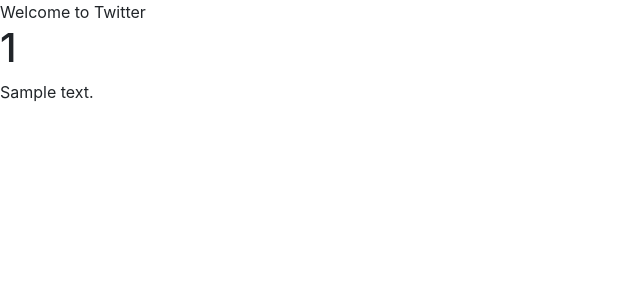
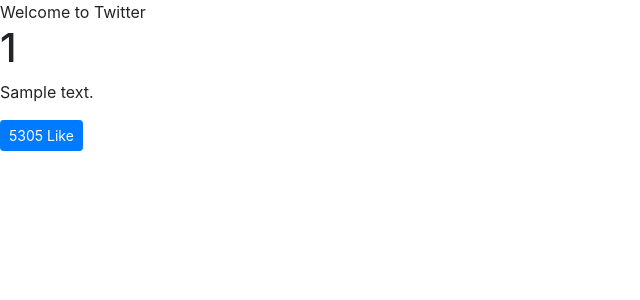
Before and after one commit to fvarli/django-twitter-like-app, a Django app: page / in a window 1280 px wide. Shown: the top 300 px of the page, without its empty margins (0-640 px from the left). Run offline with Django 3.2, Linux system fonts and the light colour scheme; tables that the repository leaves empty hold one stand-in row (values such as "Sample post"); some libraries are stand-ins or nearby versions.

Commit message:
updates: tweets

```diff
--- a/templates/pages/home.html
+++ b/templates/pages/home.html
@@ -26,6 +26,24 @@
   const url = "/tweets"
   const responseType = "json"
 
+  function handle_did_like(tweet_id, current_cont) {
+    console.log(tweet_id, current_cont)
+    current_cont++
+    return
+  }
+  function like_btn(tweet) {
+    return "<button class='btn btn-primary btn-sm' onclick='handle_did_like(" + tweet.id + "," + tweet.likes +")'>"+ tweet.likes +" Like</button>"
+  }
+
+  function format_tweet_element(tweet){
+
+    var formatted_tweet = "<div class='mb-4 tweet' id='tweet-" + tweet.id +" '><h1>" + tweet.id
+            + "</h1>" + "<p>" + tweet.content +
+            "</p><div class='btn-group'>" + like_btn(tweet) +
+            "</div></div>"
+
+    return formatted_tweet
+  }
   xhr.responseType = responseType
   xhr.open(method, url)
   xhr.onload = function () {
@@ -34,9 +52,8 @@
     var final_tweet_str = ""
     var i;
     for(i=0; i<listed_items.length; i++){
-      console.log(i)
-      console.log(listed_items[i])
-      var current_item = "<div class='mb-4'><h1>" + listed_items[i].id + "</h1>" + "<p>" + listed_items[i].content + "</p></div>"
+      var tweet_obj = listed_items[i]
+      var current_item = format_tweet_element(tweet_obj)
       final_tweet_str += current_item
     }
     tweets_element.innerHTML = final_tweet_str
--- a/tweets/views.py
+++ b/tweets/views.py
@@ -1,3 +1,4 @@
+import random
 from django.http import HttpResponse, Http404, JsonResponse
 from django.shortcuts import render
 
@@ -17,7 +18,7 @@
     """
 
     qs = Tweet.objects.all()
-    tweets_list = [{"id": x.id, "content": x.content} for x in qs]
+    tweets_list = [{"id": x.id, "content": x.content, "likes": random.randint(0, 9999)} for x in qs]
     data = {
         "isUser": False,
         "response": tweets_list
```
